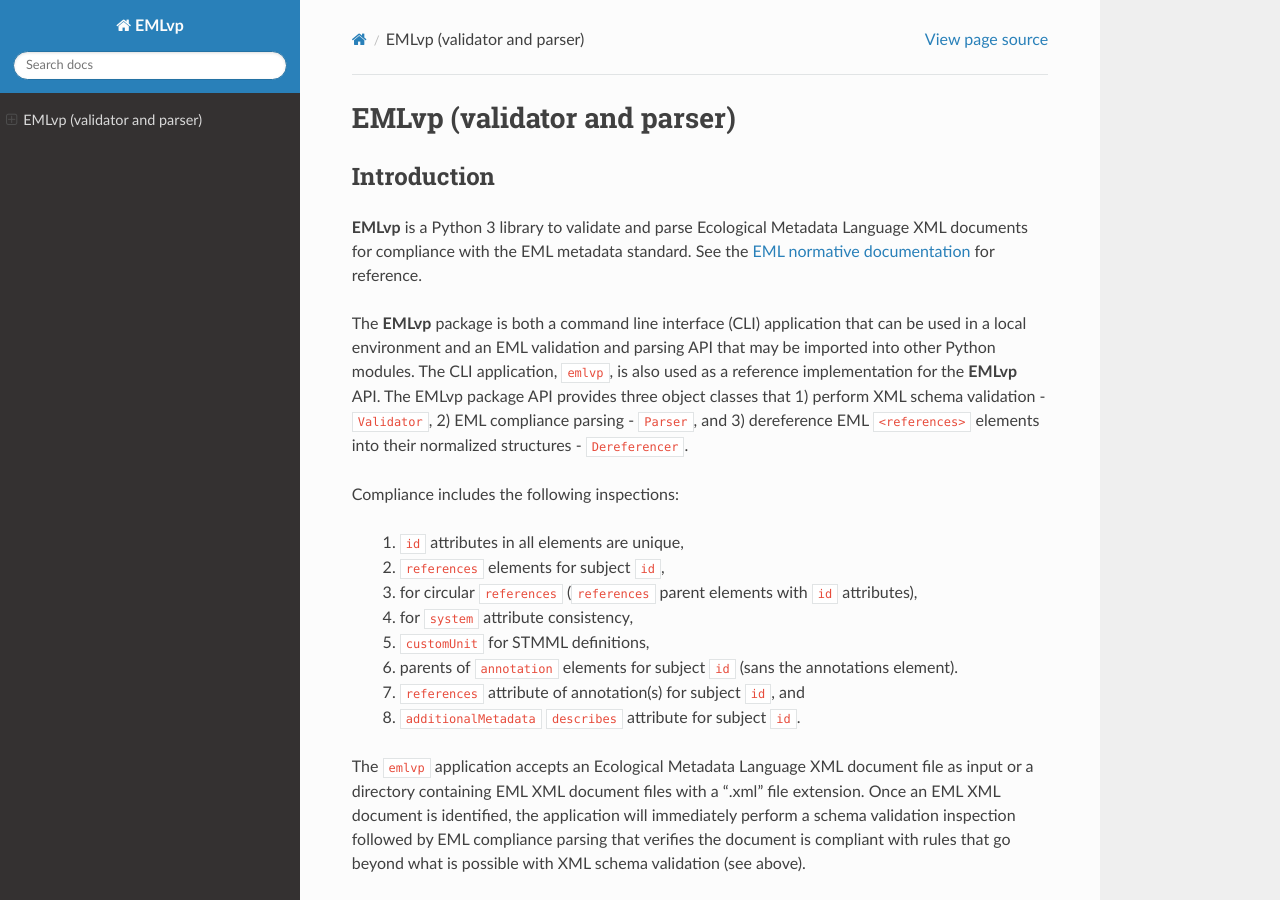
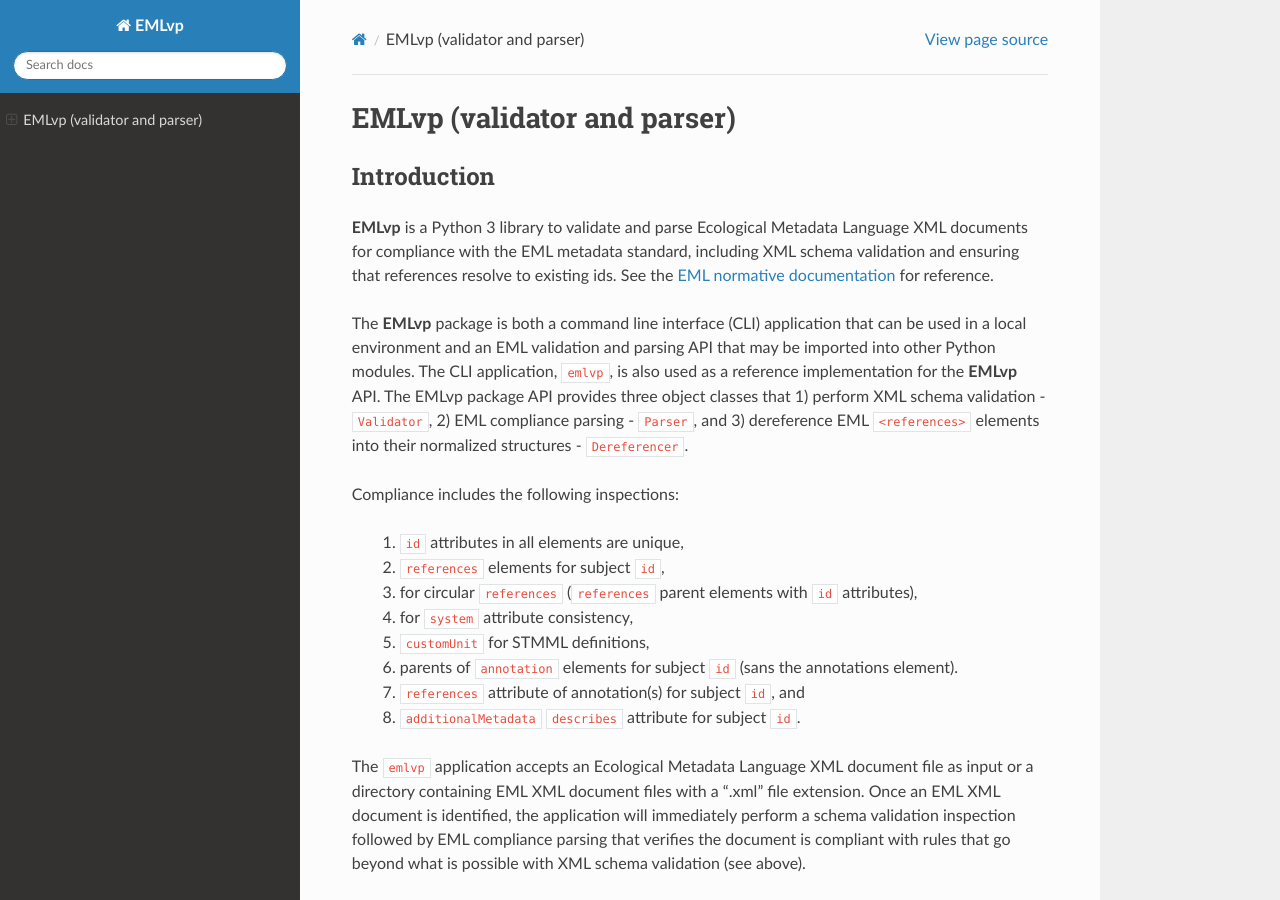
Before and after one commit to PASTAplus/EMLvp, a Sphinx documentation site: the page built from documentation/source/index.rst, in a window 1280 px wide and 900 px high. Built offline with Sphinx 7.4.7 and the Read the Docs theme 2.0.0, drawn with Linux system fonts in a browser that asks for light colours.

Commit message:
Update Sphinx documentation

```diff
--- a/documentation/source/index.rst
+++ b/documentation/source/index.rst
@@ -9,9 +9,11 @@ EMLvp (validator and parser)
 Introduction
 ------------
 
-**EMLvp** is a Python 3 library to validate and parse Ecological Metadata Language XML documents for compliance with
-the EML metadata standard. See the
-`EML normative documentation <https://eml.ecoinformatics.org/validation-and-content-references.html>`_ for reference.
+**EMLvp** is a Python 3 library to validate and parse Ecological Metadata
+Language XML documents for compliance with the EML metadata standard,
+including XML schema validation and ensuring that references resolve to
+existing ids. See the `EML normative documentation <https://eml.ecoinformatics.org/validation-and-content-references.html>`_
+for reference.
 
 The **EMLvp** package is both a command line interface (CLI) application that can be used in a local environment and an
 EML validation and parsing API that may be imported into other Python modules. The CLI application, ``emlvp``, is also
```
